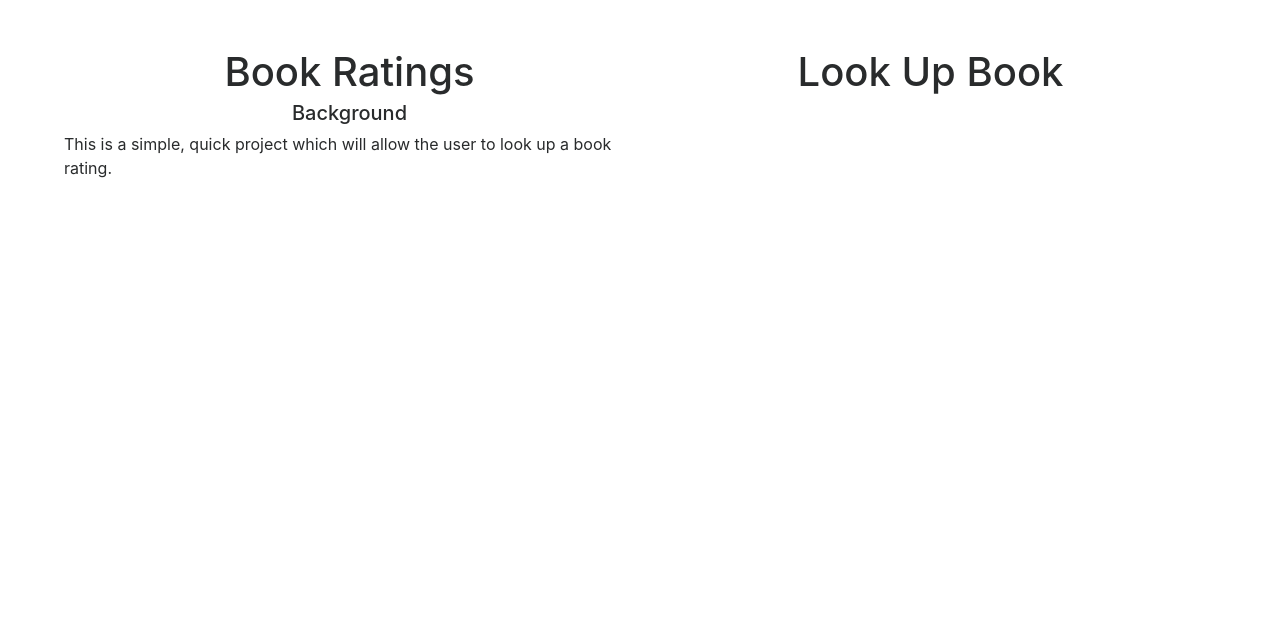
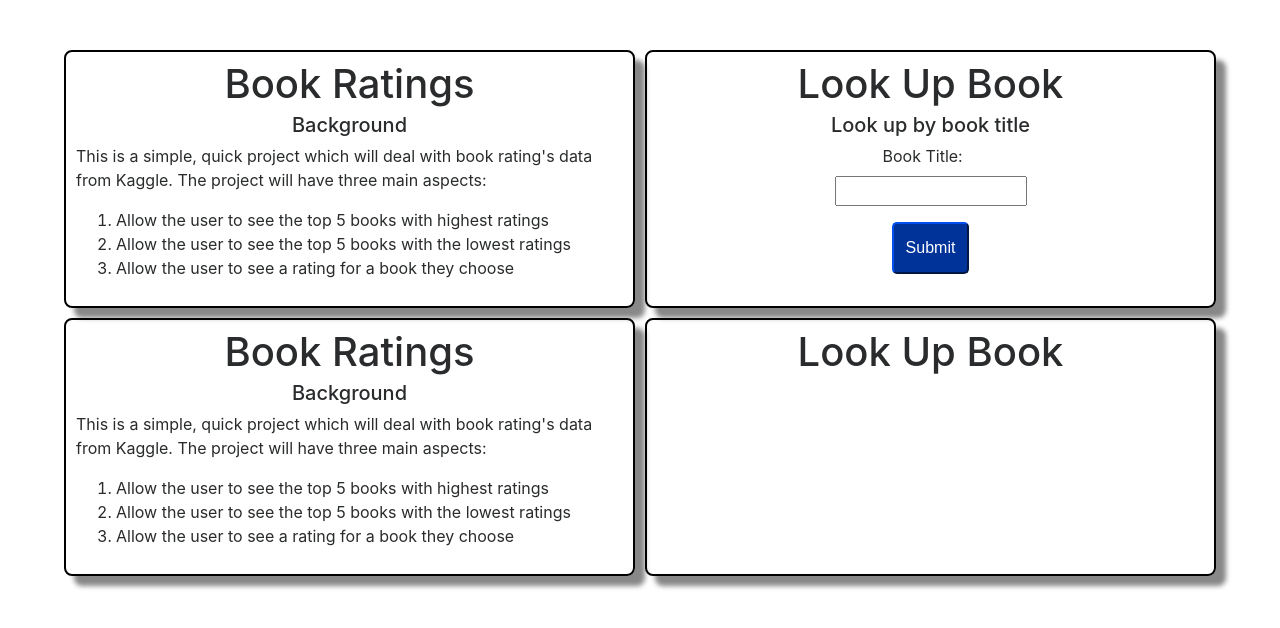
Before and after one commit to ravenusmc/book_ratings, a Flask app: page /home in a window 1280 px wide. Shown: the part 56-684 px from the top of the page. Run offline with Flask 3, Linux system fonts and the light colour scheme; the visitor is signed in with stand-in values (Sample User, id 1); some libraries are stand-ins or nearby versions.

Commit message:
added more to homepage

```diff
--- a/static/css/main.css
+++ b/static/css/main.css
@@ -5,6 +5,14 @@
 
 .center {
   text-align: center;
+}
+
+button {
+  background-color: #003399;
+  border-color: #003399;
+  color: white;
+  border-radius: 5px;
+  padding: 12px;
 }
 
 /* CSS for login.html page */
@@ -73,6 +81,19 @@
   border: 2px solid blue;
 }
 
+.box_shadow {
+  border: 2px solid black;
+  border-radius: 8px;
+  box-shadow: 10px 10px 5px #888888;
+  padding: 10px;
+}
+
+.title_lookUp_div {
+  display: flex;
+  flex-direction: column;
+  align-items: center;
+}
+
 
 @media only all and (max-width: 758px){
 
--- a/templates/home.html
+++ b/templates/home.html
@@ -19,15 +19,42 @@
 <!-- Code for the main section -->
 <main class='grid'>
 
-    <div class='first_area'>
+    <div class='box_shadow'>
       <h1 class='center'>Book Ratings</h1>
       <h5 class='center'>Background</h5>
       <p>
-        This is a simple, quick project which will allow the user to look up a book rating.
+        This is a simple, quick project which will deal with book rating's data from Kaggle. The project will have three main aspects:
+        <ol>
+          <li>Allow the user to see the top 5 books with highest ratings</li>
+          <li>Allow the user to see the top 5 books with the lowest ratings</li>
+          <li>Allow the user to see a rating for a book they choose</li>
+        </ol>
       </p>
     </div>
 
-    <div>
+    <div class='box_shadow'>
+      <h1 class='center'>Look Up Book</h1>
+      <h5 class='center'>Look up by book title</h5>
+      <form class='title_lookUp_div'>
+        <label>Book Title: </label><input id='title' name='title' type='text'>
+        <button>Submit</button>
+      </form>
+    </div>
+
+    <div class='box_shadow'>
+      <h1 class='center'>Book Ratings</h1>
+      <h5 class='center'>Background</h5>
+      <p>
+        This is a simple, quick project which will deal with book rating's data from Kaggle. The project will have three main aspects:
+        <ol>
+          <li>Allow the user to see the top 5 books with highest ratings</li>
+          <li>Allow the user to see the top 5 books with the lowest ratings</li>
+          <li>Allow the user to see a rating for a book they choose</li>
+        </ol>
+      </p>
+    </div>
+
+    <div class='box_shadow'>
       <h1 class='center'>Look Up Book</h1>
       <form>
 
```
